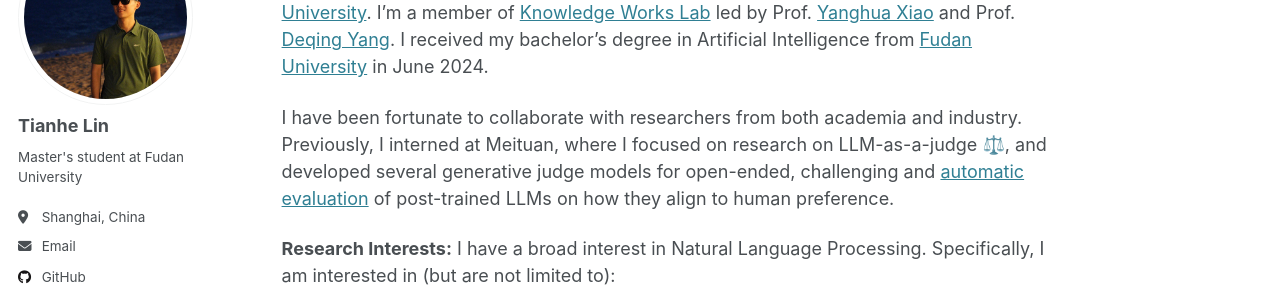
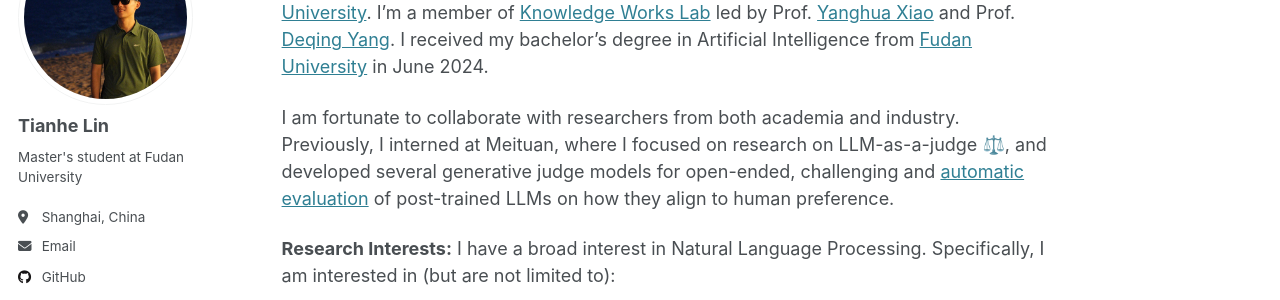
Before and after one commit to TianheL/TianheL.github.io, a Jekyll site: the page built from _pages/about.md, in a window 1280 px wide and 1196 px high. Shown: the part 169-469 px from the top of the window. Built offline with Jekyll 4.4.1, drawn with Linux system fonts in a browser that asks for light colours; emoji names are drawn with the system emoji font.

Commit message:
update about

```diff
--- a/_pages/about.md
+++ b/_pages/about.md
@@ -11,7 +11,7 @@ Hi! I am Tianhe Lin, a first-year master's student at [School of Data Science, F
 I'm a member of [Knowledge Works Lab](http://kw.fudan.edu.cn/) led by Prof. [Yanghua Xiao](https://scholar.google.com/citations?user=odFW4FoAAAAJ&hl=en&oi=ao) and Prof. [Deqing Yang](https://sds.fudan.edu.cn/c1/56/c22442a508246/page.htm).
 I received my bachelor's degree in Artificial Intelligence from [Fudan University](https://www.fudan.edu.cn/) in June 2024.
 
-I have been fortunate to collaborate with researchers from both academia and industry.
+I am fortunate to collaborate with researchers from both academia and industry.
 Previously, I interned at Meituan, where I focused on research on LLM-as-a-judge ‍⚖️, and developed several generative judge models for open-ended, challenging and [automatic evaluation](https://agi-eval.cn/evaluation/LLM-CN-Subj-1-Rnd?id=48) of post-trained LLMs on how they align to human preference.
 
 **Research Interests:**  I have a broad interest in Natural Language Processing. Specifically, I am interested in (but are not limited to):
```
